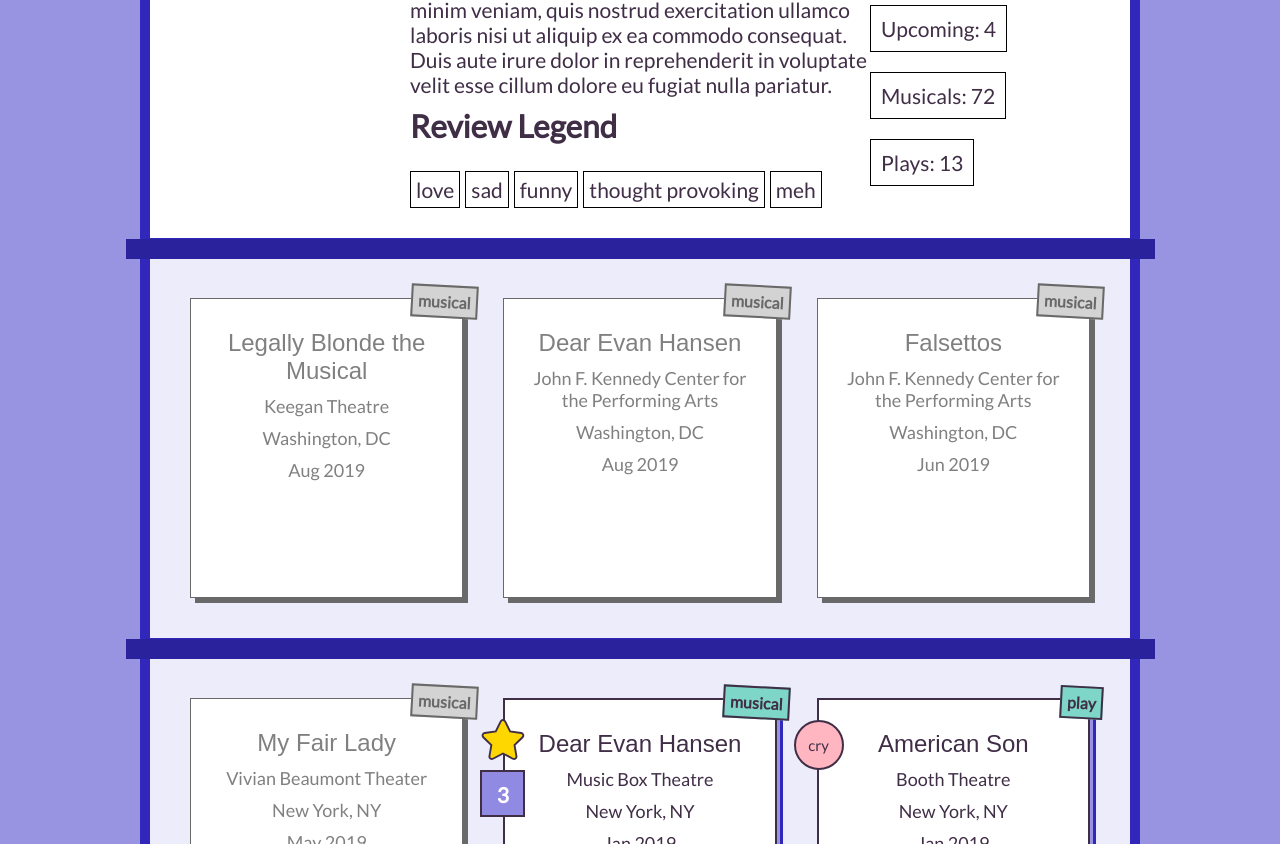
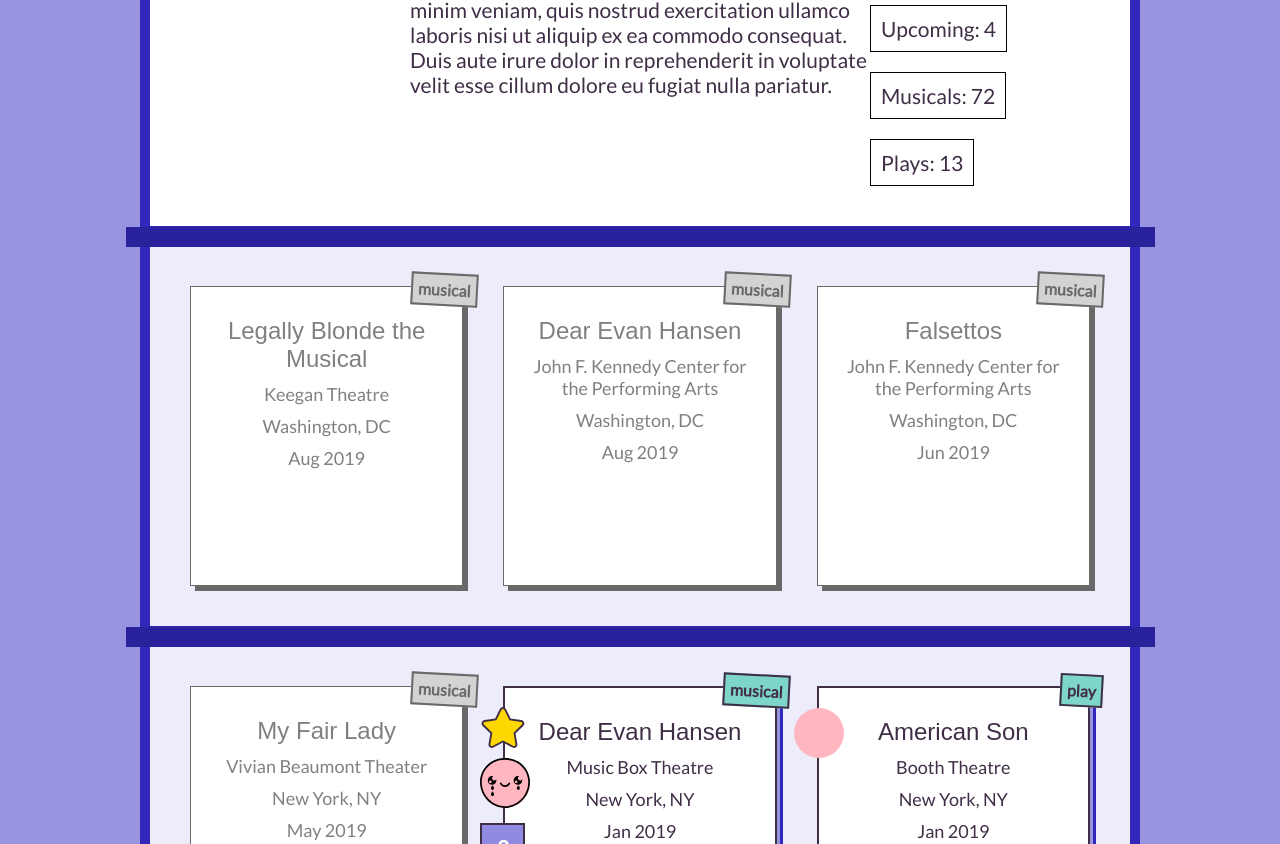
Before and after one commit to brittanyrw/theaterlog, a Vue app: page / in a window 1280 px wide. Shown: the part 256-1100 px from the top of the page. Built offline with nearby package versions, Linux system fonts and the light colour scheme; a web font is replaced by a local one.

Commit message:
add review images

```diff
--- a/src/components/BoxOffice.vue
+++ b/src/components/BoxOffice.vue
@@ -1,7 +1,7 @@
 <template>
   <div class="box-office-container">
 	<div>Social Media?</div>
-	<img src="" alt="box office image">
+	<p>Emoji icons made by <a href="https://www.flaticon.com/authors/darius-dan" target="_blank">Darius Dan</a> from <a href="http://www.flaticon.com/">flaticon.com/</a> </p>
   </div>
 </template>
 
--- a/src/components/Hero.vue
+++ b/src/components/Hero.vue
@@ -9,16 +9,47 @@
       consequat. Duis aute irure dolor in reprehenderit in voluptate velit esse
       cillum dolore eu fugiat nulla pariatur.</p>
       <!-- <p>My earliest musical theater memory is from 5th grade. My parents had bought me a VHS copy of Grease that I carried around in my backpack, forcing friends to watch it with me after school. Since then, I have had a special love for plays and musicals. I created TheaterLog to keep track of which shows I have seen since 2010, when I first started watching shows on my own.</p>    -->
-      <div class="review-legend">
+<!--       <div class="review-legend">
         <h2>Review Legend</h2>
         <ul>
-          <li>love</li>
-          <li>sad</li>
-          <li>funny</li>
-          <li>thought provoking</li>
-          <li>meh</li>
+          <li>
+            <img alt="Vue logo" src="./../assets/love.svg">
+            <p>love</p>
+          </li>
+          <li>
+            <img alt="Vue logo" src="./../assets/happy.svg">
+            <p>like</p>
+          </li>
+          <li>
+            <img alt="Vue logo" src="./../assets/funny.svg">
+            <p>funny</p>
+          </li>
+          <li>
+            <img alt="Vue logo" src="./../assets/happy-sad.svg">
+            <p>sad but happy</p>
+          </li>
+          <li>
+            <img alt="Vue logo" src="./../assets/thought-provoking.svg">
+            <p>thought provoking</p>
+          </li>
+          <li>
+            <img alt="Vue logo" src="./../assets/sad.svg">
+            <p>sad</p>
+          </li>
+          <li>
+            <img alt="Vue logo" src="./../assets/confused.svg">
+            <p>confused</p>
+          </li>
+          <li>
+            <img alt="Vue logo" src="./../assets/meh.svg">
+            <p>meh</p>
+          </li>
+          <li>
+            <img alt="Vue logo" src="./../assets/dislike.svg">
+            <p>dislike</p>
+          </li>
         </ul>
-      </div>
+      </div> -->
     </div>
     <div class="window">
       <div class="stats">
@@ -93,8 +124,15 @@ export default {
   }
 
   .review-legend li {
-    border: 1px solid black;
     padding: 5px;
     margin-right: 5px;
+    display: inline-block;
+    text-align: center;
+  }
+  .review-legend p {
+    font-size: 11px;
+  }
+  .review-legend img {
+      height: 30px;
   }
 </style>
--- a/src/components/Shows.vue
+++ b/src/components/Shows.vue
@@ -4,7 +4,13 @@
 			<div v-for="(show) in itemCountInRow(i)" v-bind:key="show.id" class="show" v-bind:class="[{ upcoming: show.upcoming }] ">
 				<div v-if="show.upcoming == false && (show.fav || show.review || show.multi)" class="show-opinion">
 					<div v-if="show.fav" class="fav-view"><font-awesome-icon icon="star" class="fav-icon" /></div>
-					<div v-if="show.review" class="review">{{ show.review }}</div>
+					<div v-if="show.review" class="review">
+
+						<img v-if="show.review == 'happy-sad'" alt="crying but happy emoji" src="./../assets/happy-sad.svg">
+						<img v-if="show.review == 'sad'" alt="sad" src="./../assets/sad.svg">
+						<img v-if="show.review == 'happy'" alt="happy" src="./../assets/happy.svg">
+
+					</div>
 					<div v-if="show.multi" class="multi-view">{{ show.multi }}</div>
 				</div>
 				<div class="show-info">
@@ -126,10 +132,13 @@ export default {
 		background-color: lightpink;
 		border-radius: 50%;
 		margin-bottom: 15px;
-		border: 2px solid #402e47;
-		padding: 14px 5px;
+		/*border: 1px solid #402e47;*/
 		font-size: 15px;
 		width: 50px;
+	}
+
+	.show-opinion .review img {
+		width: 100%;
 	}
 
 	.show-opinion .fav-view .fav-icon {
--- a/src/data/shows.js
+++ b/src/data/shows.js
@@ -63,7 +63,7 @@ export const showList = [
     upcoming: false,
     multi: 3,
     type: 'musical',
-    review: ''
+    review: 'happy-sad'
     },{
     id: 's54',
     name: "American Son",
```
